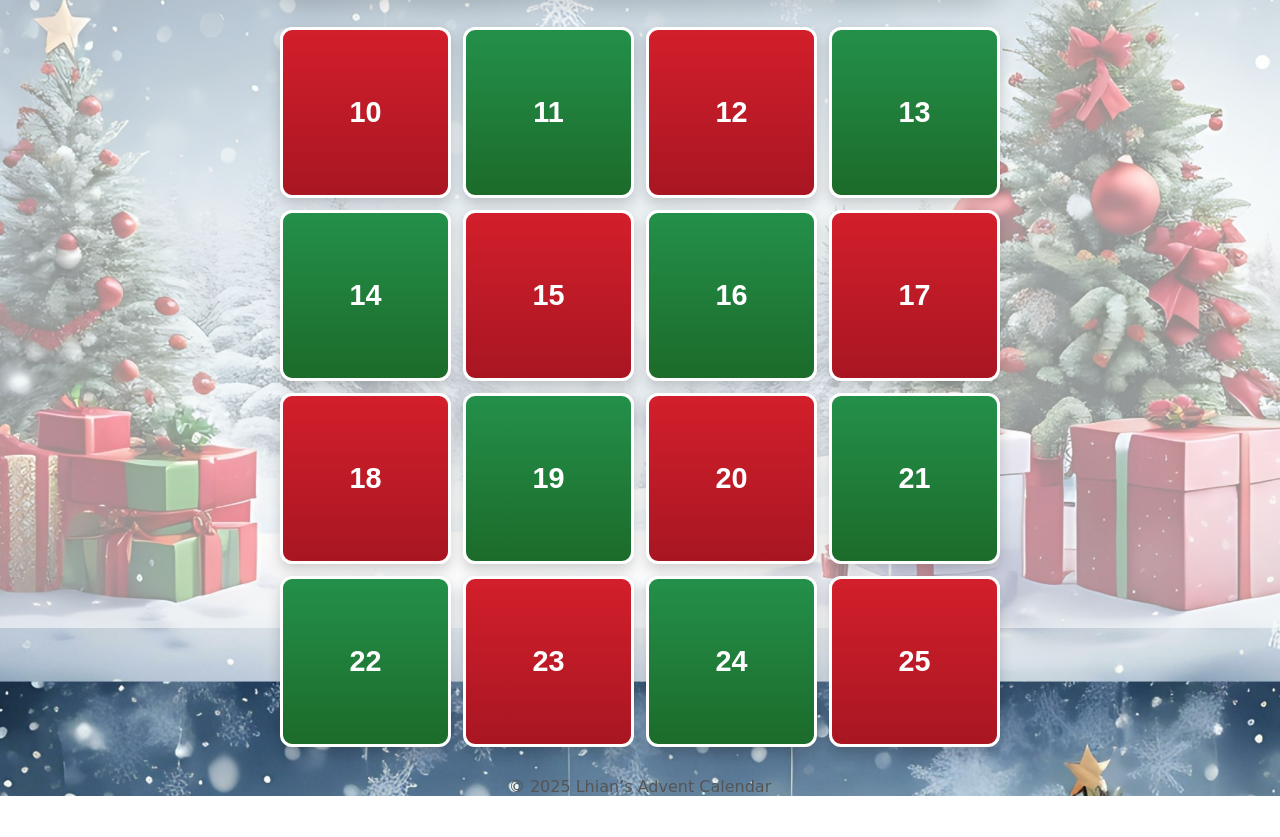
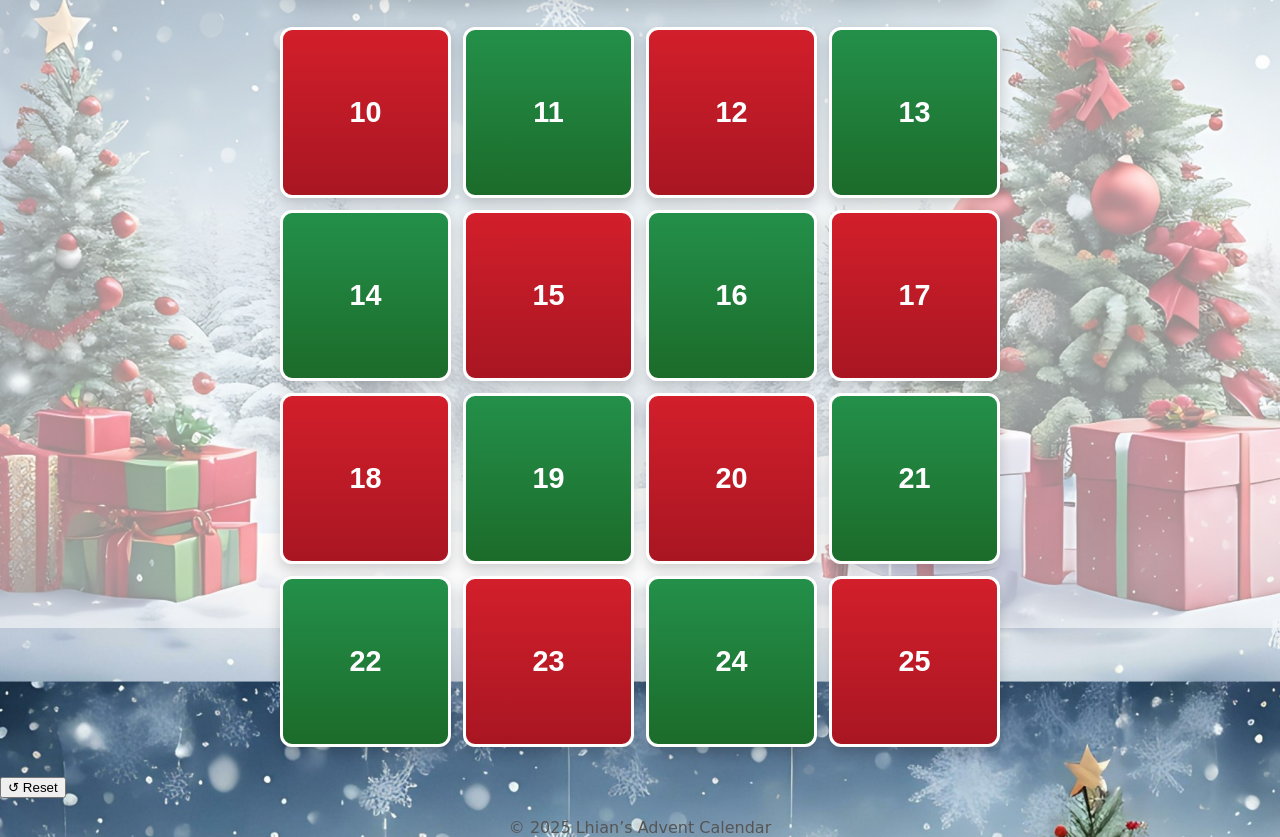
Before and after one commit to Luca-Brighenti/lhians-advent-calendar, a plain HTML site: page index.html in a window 1280 px wide. Shown: the part 172-1009 px from the top of the page. Before the commit the page ends 968 px from the top, so only its background shows below. Drawn offline with Linux system fonts and the light colour scheme; a web font is replaced by a local one.

Commit message:
Add reset button to index.html

```diff
--- a/index.html
+++ b/index.html
@@ -61,6 +61,9 @@
   <!-- Background Music + Toggle -->
   <audio id="bg-music" src="assets/background-music.mp3" loop></audio>
   <button id="mute-btn" class="mute-btn" aria-label="Toggle background music" type="button">🔇</button>
+  <button id="reset-btn" class="reset-btn" type="button" title="Reset opened chests">
+  ↺ Reset
+</button>
 
   <footer class="footer">
     <p>© <span id="year"></span> Lhian’s Advent Calendar</p>
```
